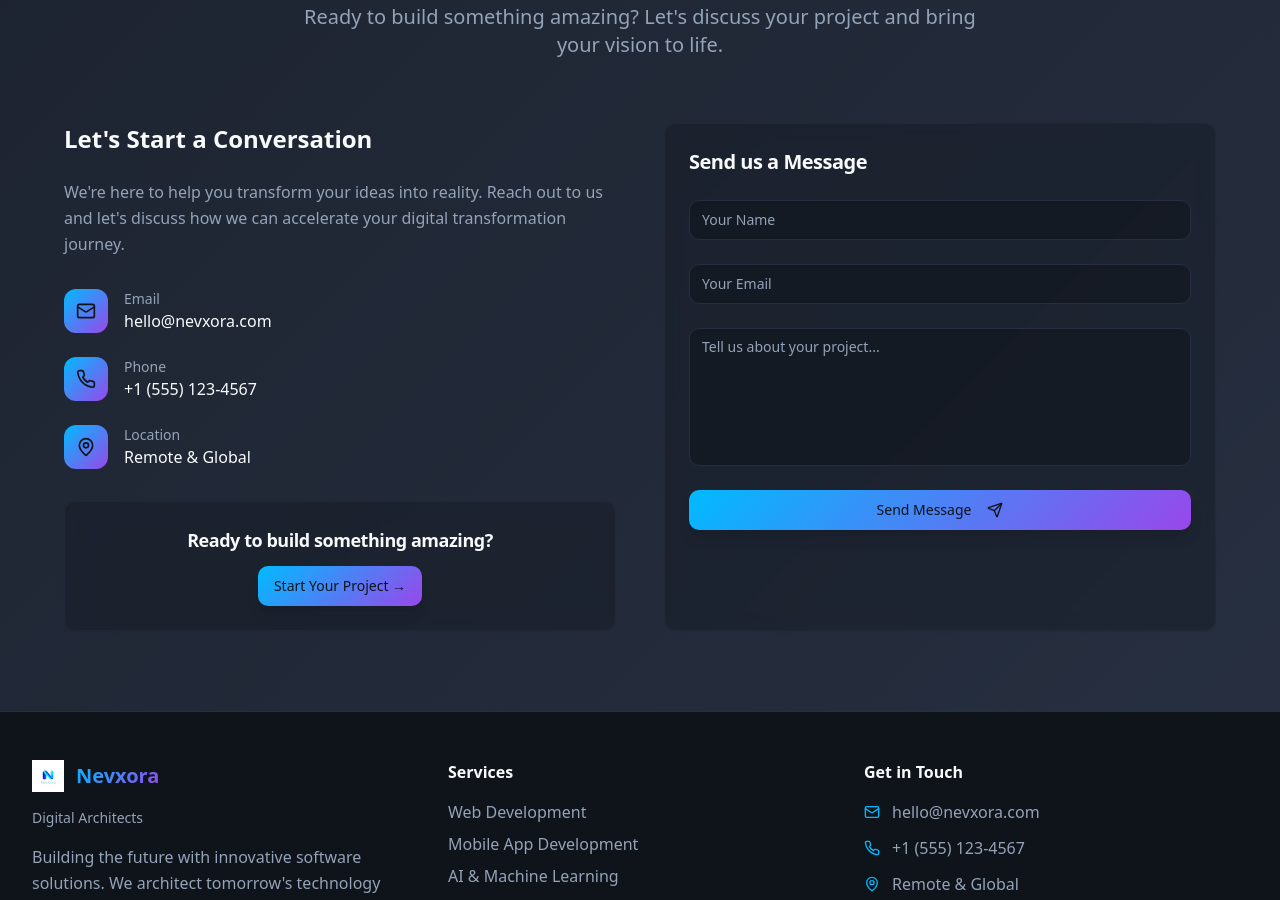
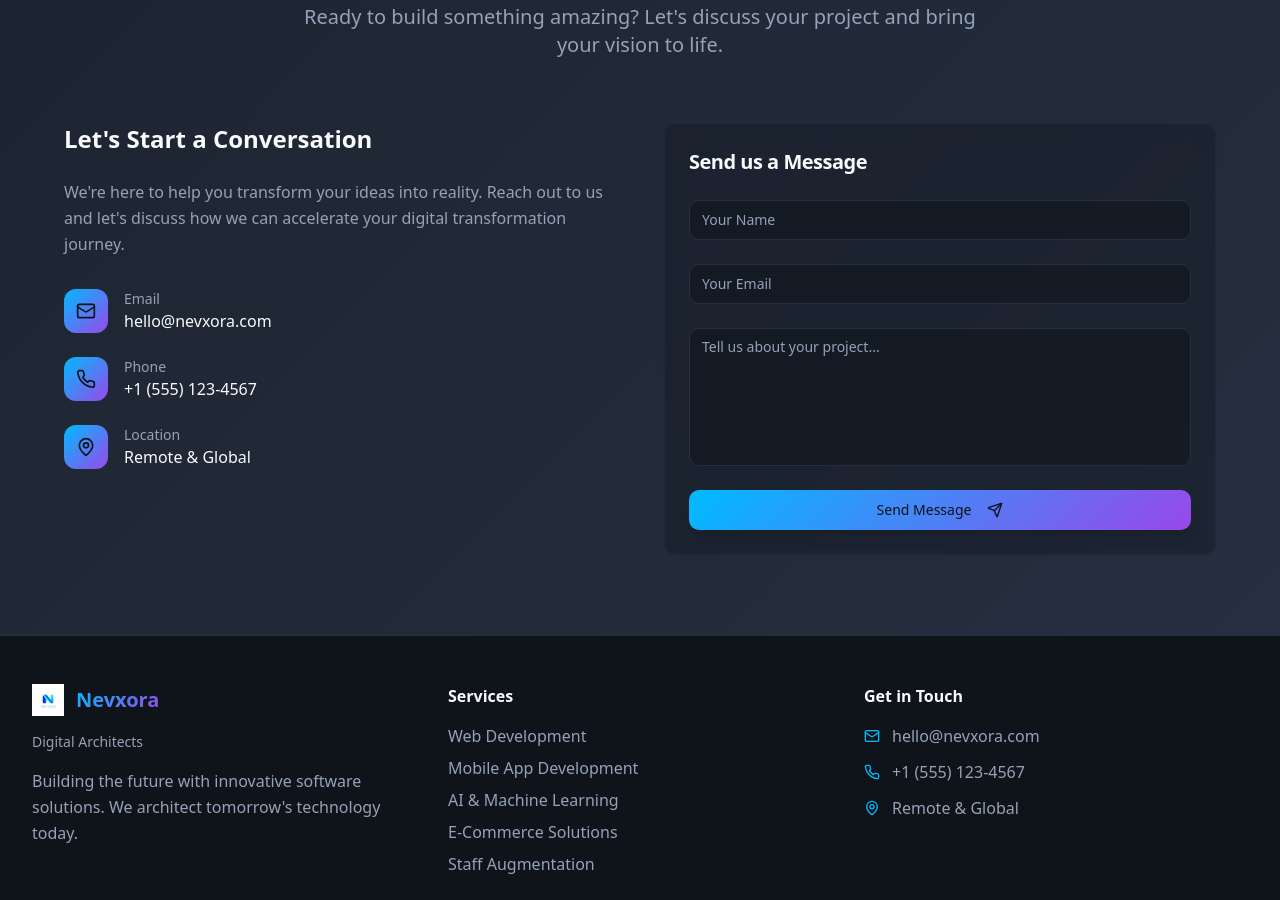
Before and after one commit to Taharehmann/nevxora-website, a React (Vite) app: page / in a window 1280 px wide. Shown: the part 3120-4020 px from the top of the page. Built offline with nearby package versions, Linux system fonts and the light colour scheme.

Commit message:
Remove contact section elements
Remove "Ready to build something amazing" text and "Start your project" button from the contact section.

```diff
--- a/src/components/ContactSection.tsx
+++ b/src/components/ContactSection.tsx
@@ -113,15 +113,6 @@ const ContactSection = () => {
               ))}
             </div>
 
-            {/* CTA */}
-            <Card className="bg-card/50 backdrop-blur border-border/50 hover:bg-card/80 transition-all duration-300">
-              <CardContent className="p-6 text-center">
-                <CardTitle className="text-lg mb-3">Ready to build something amazing?</CardTitle>
-                <Button variant="gradient">
-                  Start Your Project →
-                </Button>
-              </CardContent>
-            </Card>
           </div>
 
           {/* Contact Form */}
```
